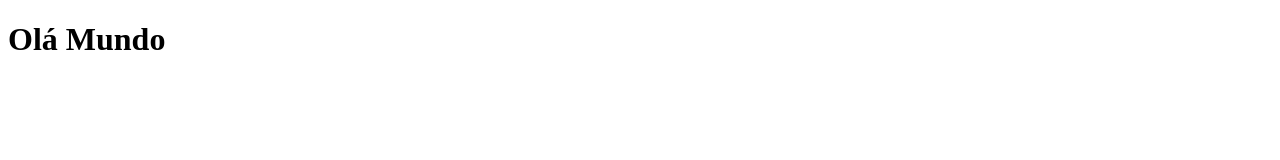
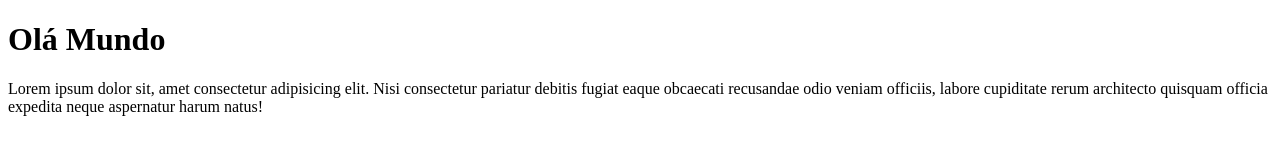
Before and after one commit to fssoares/OlaMundo, a plain HTML site: page SiteExemplo/index.html in a window 1280 px wide. Drawn offline with Linux system fonts and the light colour scheme.

Commit message:
Add Paragrafo no Index.html
Alterando Index.html,
Add Paragrafo no arquivo de exemplo

```diff
--- a/SiteExemplo/index.html
+++ b/SiteExemplo/index.html
@@ -9,6 +9,7 @@
 <body>
     <h1>Olá Mundo</h1>
 
+    <p>Lorem ipsum dolor sit, amet consectetur adipisicing elit. Nisi consectetur pariatur debitis fugiat eaque obcaecati recusandae odio veniam officiis, labore cupiditate rerum architecto quisquam officia expedita neque aspernatur harum natus!</p>
 
 </body>
 </html>
```
